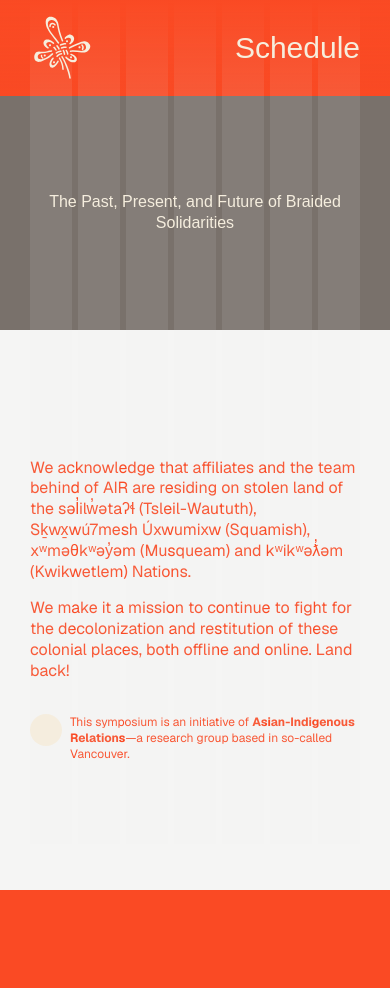
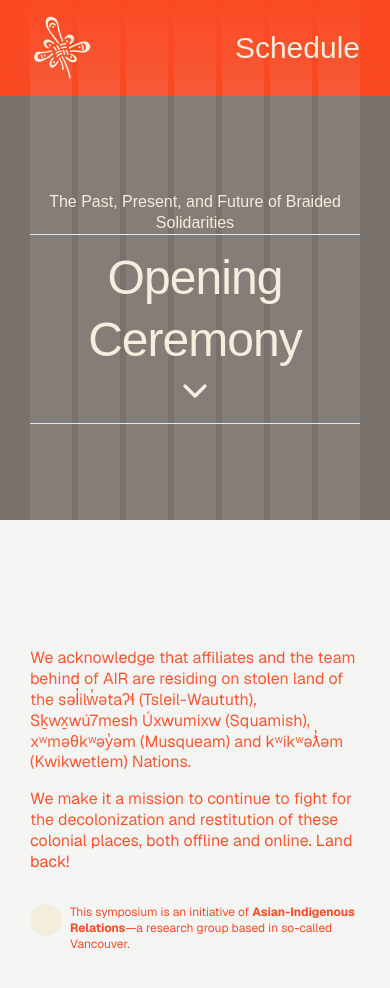
Before and after one commit to cyncui/air_symposium, a Next.js app: page /schedule in a window 390 px wide. Shown: the top 988 px of the page. Before the commit the page ends 890 px from the top, so only its background shows below. Built offline with nearby package versions, Linux system fonts and the light colour scheme; a web font is replaced by a local one.

Commit message:
feat: mobile schedule component

```diff
--- /dev/null
+++ b/src/components/MobileSchedule/MobileSchedule.tsx
@@ -0,0 +1,50 @@
+import { useState } from "react";
+import { ChevronDown } from "lucide-react";
+
+export const MobileSchedule = () => {
+  const [isOpen, setIsOpen] = useState(false);
+
+  return (
+    <div className="col-span-full mx-auto border-t border-b border-white-300 md:hidden">
+      <button
+        onClick={() => setIsOpen(!isOpen)}
+        className="flex flex-col items-center justify-between w-full py-3"
+      >
+        <h1 className="text-heading-1 font-serif text-center">
+          Opening Ceremony
+        </h1>
+        <ChevronDown
+          className={`h-10 w-10 transform transition-transform duration-200 ${
+            isOpen ? "rotate-180" : ""
+          }`}
+        />
+      </button>
+
+      {isOpen && (
+        <section className="mt-2 px-4 text-sm max-h-64 overflow-y-auto space-y-2">
+          <h2>
+            Teach-In: Stories, Lessons, and Reflections of past and present
+            solidarity
+          </h2>
+          <h2>Participants: Community members</h2>
+          <p>
+            In this teach-in, we will occupy four corners of the auditorium
+            space with organizers and community members from four specific
+            vintage points of Asian-Indigenous coalition building: 1)
+            Chinese-Indigenous solidarity work in the DTES; 2) Filipinx migrant
+            worker struggle aligning with Indigenous struggle; 3) South Asian
+            Anti-deportation work on Unceded Indigenous Land; and 4) Fighting
+            for land back and anti-extractivism as settler of colour. Organizers
+            and community members in each section will share their strategies,
+            histories, reflections, and lessons in their efforts to build Asian
+            Indigenous solidarity in their particular areas of struggle and
+            movements. Participants will be asked to reflect on their own
+            positionalities and their own community organizing efforts to think
+            of potential ways to build an actionable plan to intersect with
+            Indigenous struggles.
+          </p>
+        </section>
+      )}
+    </div>
+  );
+};
--- a/src/pages/schedule/index.tsx
+++ b/src/pages/schedule/index.tsx
@@ -1,12 +1,17 @@
+import { MobileSchedule } from "@/components/MobileSchedule/MobileSchedule";
+
 export default function Home() {
   return (
     <main>
+
       <section className="py-24 bg-stone-500">
         <div className="px-7.5 mx-auto">
           <h2 className="text-center font-serif">
             The Past, Present, and Future of Braided Solidarities
           </h2>
+          <MobileSchedule />
         </div>
+
       </section>
     </main>
   );
```
Also changed, not shown: 1 other file (tests, documents, lock files or other folders).
